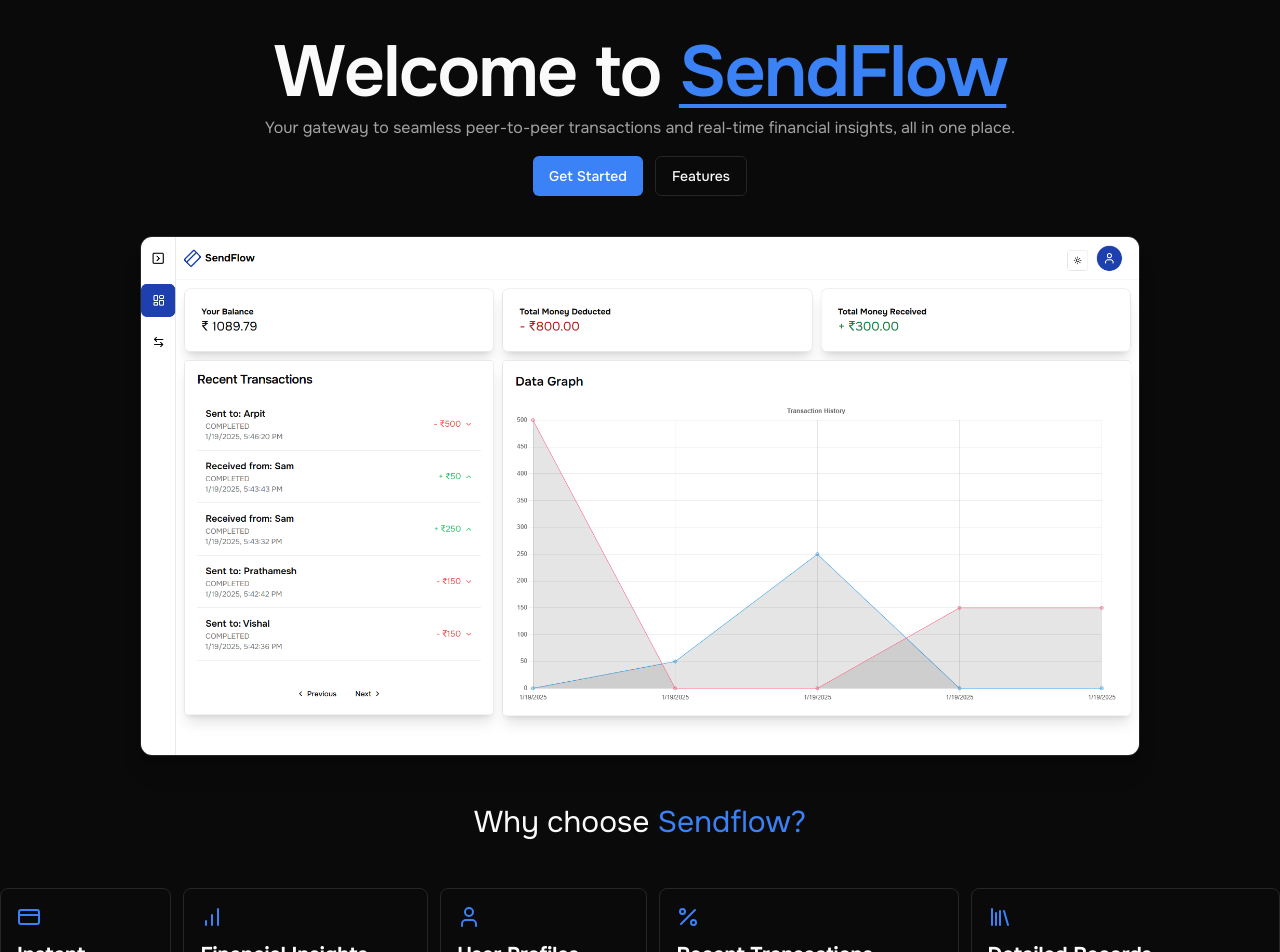
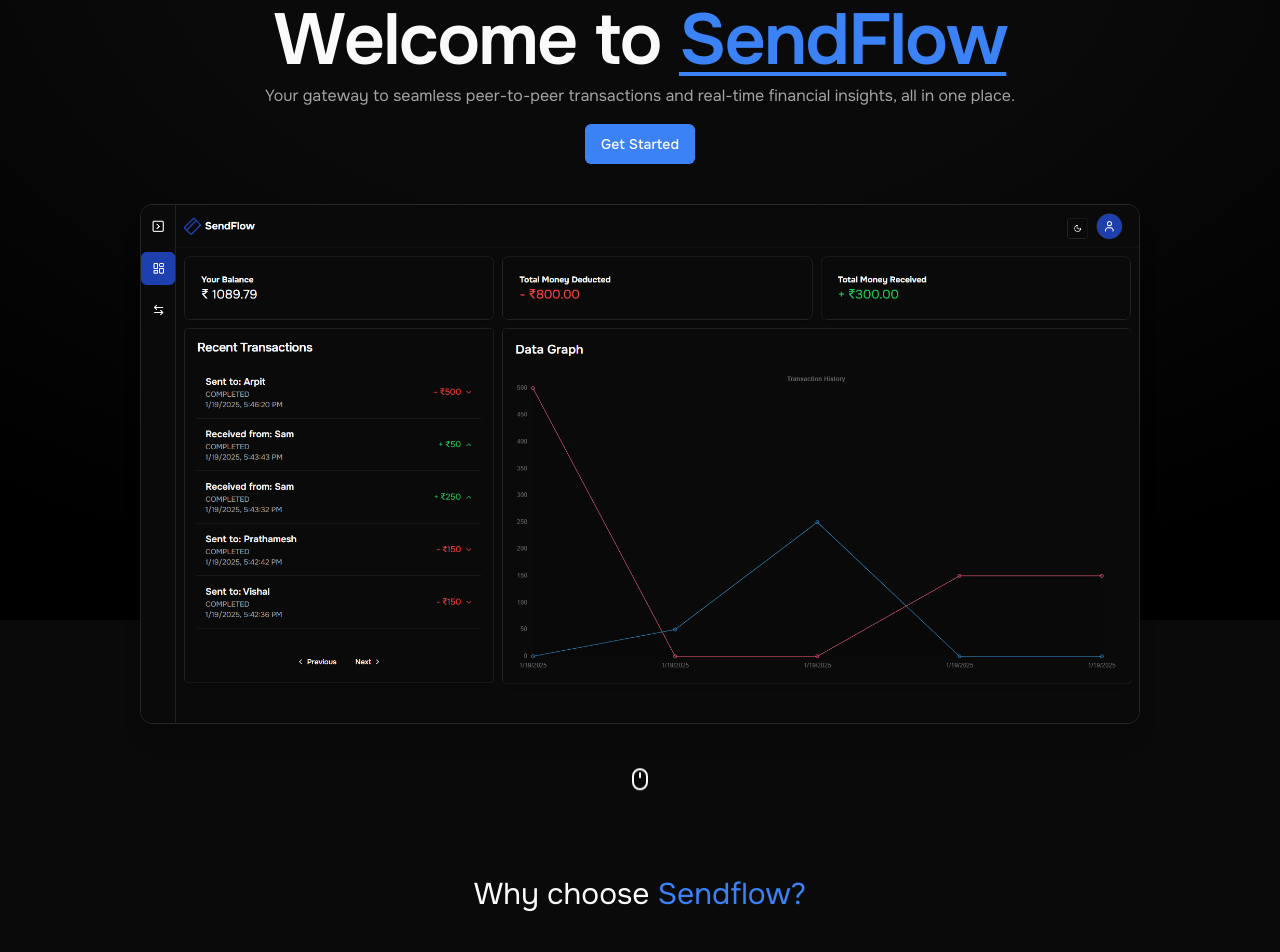
Before and after one commit to Prathamesh0222/sendflow, a Next.js app: page / in a window 1280 px wide. Shown: the part 180-1132 px from the top of the page. Built offline with nearby package versions, Linux system fonts and the light colour scheme.

Commit message:
Refactor Home page by replacing static content with Landing components for improved structure and user engagement; update sign-in redirect to dashboard home for better navigation.

```diff
--- a/app/api/(auth)/signin/page.tsx
+++ b/app/api/(auth)/signin/page.tsx
@@ -45,7 +45,7 @@ const SignIn = () => {
     });
     if (response?.ok) {
       toast.success("User logged in successfully");
-      router.push("/dashboard");
+      router.push("/dashboard/home");
     } else {
       toast.error("Error in logging user");
       console.error("Error in logging user", response);
--- a/app/page.tsx
+++ b/app/page.tsx
@@ -1,85 +1,17 @@
+import { LandingEnd } from "@/components/LandingEnd";
+import { LandingFeature } from "@/components/LandingFeature";
 import { LandingFooter } from "@/components/LandingFooter";
+import { LandingHeroSection } from "@/components/LandingHeroSection";
 import { LandingNavbar } from "@/components/LandingNavbar";
-import { Button } from "@/components/ui/button";
-import { BarChart, CreditCard, Library, Percent, User } from "lucide-react";
-import Image from "next/image";
 
 export default function Home() {
-  const features = [
-    {
-      title: "Instant Transfers",
-      description: "Send and receive money instantly with just a few clicks.",
-      icon: <CreditCard />,
-    },
-    {
-      title: "Financial Insights",
-      description:
-        "Track your spending patterns and gain valuable insights with interactive visualizations",
-      icon: <BarChart />,
-    },
-    {
-      title: "User Profiles",
-      description:
-        "Manage your profile and easily connect with your transaction partners",
-      icon: <User />,
-    },
-    {
-      title: "Recent Transactions",
-      description:
-        "View a detailed list of your most recent transactions, including dates, amounts, and recipient/sender details.",
-      icon: <Percent />,
-    },
-    {
-      title: "Detailed Records",
-      description:
-        "Access a complete history of all your transactions, including timestamps, transaction IDs, and participant details.",
-      icon: <Library />,
-    },
-  ];
-
   return (
     <main className="max-w-7xl mx-auto min-h-screen flex flex-col">
+      <div className="absolute inset-0 top-0 left-0  h-screen w-full items-center px-5 py-24 dark:[background:radial-gradient(87.03%_87.03%_at_50.05%_12.97%,rgba(217,217,217,0)_40%,#000000_100%)] [background:radial-gradient(87.03%_87.03%_at_50.05%_12.97%,rgba(217,217,217,0)_40%,#ffffff_100%)]"></div>
       <LandingNavbar />
-      <div className="flex-grow justify-center text-center">
-        <h1 className="text-7xl mt-36 font-semibold line-clamp-3 tracking-tight">
-          Welcome to{" "}
-          <span className="text-blue-500 underline underline-offset-8">
-            {" "}
-            SendFlow
-          </span>
-        </h1>
-        <p className="text-muted-foreground mt-2">
-          Your gateway to seamless peer-to-peer transactions and real-time
-          financial insights, all in one place.
-        </p>
-        <div className="space-x-3 mt-4">
-          <Button className="bg-blue-500 text-white">Get Started</Button>
-          <Button variant={"outline"}>Features</Button>
-        </div>
-      </div>
-      <div className="flex justify-center object-cover mt-10">
-        <Image
-          className="border rounded-xl shadow-xl"
-          src={"/landing_page.jpg"}
-          alt=""
-          width={1000}
-          height={1000}
-        />
-      </div>
-      <div>
-        <h2 className="text-3xl text-center my-12">
-          Why choose <span className="text-blue-500">Sendflow?</span>
-        </h2>
-      </div>
-      <div className="flex gap-3">
-        {features.map((feature, idx) => (
-          <div key={idx} className="border p-4 rounded-lg">
-            <div className="text-blue-500 mb-3">{feature.icon}</div>
-            <div className="text-xl font-bold mb-2">{feature.title}</div>
-            <div>{feature.description}</div>
-          </div>
-        ))}
-      </div>
+      <LandingHeroSection />
+      <LandingFeature />
+      <LandingEnd />
       <LandingFooter />
     </main>
   );
```
